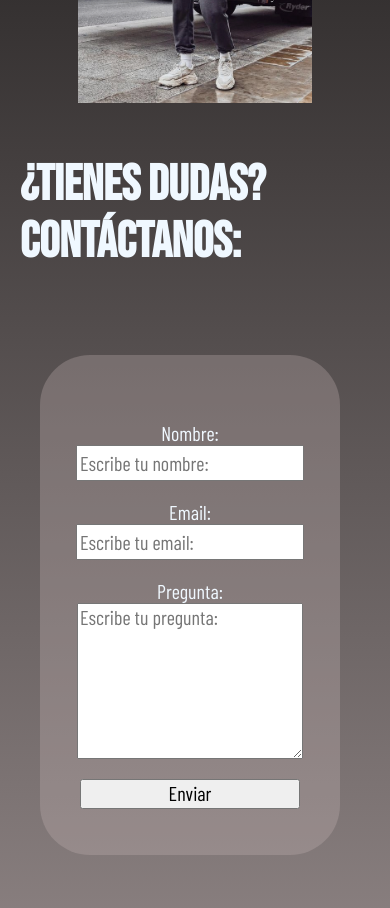
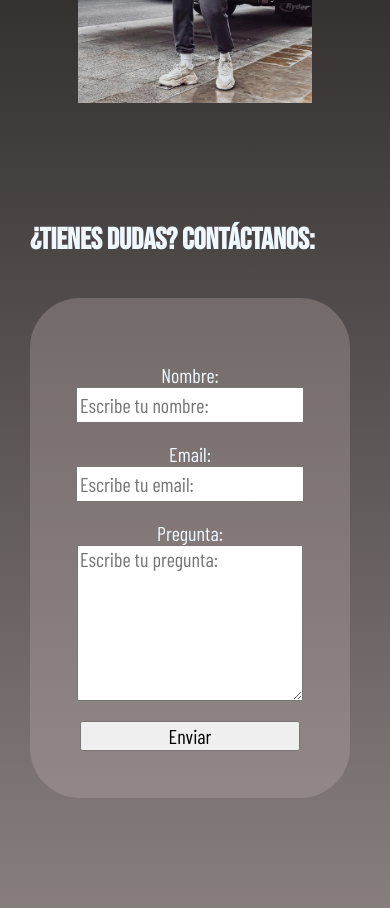
Before and after one commit to markelDeusto/Entregables, a plain HTML site: page Entregable1/sobre-nosotros.html in a window 390 px wide. Shown: the part 800-1708 px from the top of the page. Drawn offline with nearby package versions, Linux system fonts and the light colour scheme; a web font is replaced by a local one.

Commit message:
Retoques en algunas páginas

```diff
--- a/Entregable1/css/styles.css
+++ b/Entregable1/css/styles.css
@@ -165,6 +165,7 @@ a {
   font-size: 4rem;
   margin: 0 20rem 0 25rem;
   border-radius: 1rem;
+  cursor: pointer;
 }
 @media (max-width: 768px) {
   .contenido-dcha img {
@@ -348,6 +349,9 @@ a {
     margin-top: 5rem;
     width: 100%;
   }
+  .parte-abajo h1 {
+    font-size: 3rem;
+  }
   .formulario {
     margin: 5rem;
     margin-left: 7rem;
@@ -363,13 +367,20 @@ a {
   .parte-abajo {
     display: flex;
     flex-direction: column;
-    margin-left: 2rem;
-    margin-top: 2rem;
-    width: 100%;
+    margin-left: 0;
+    margin-right: 0;
+    margin-top: 10rem;
+    width: 39rem;
+  }
+  .parte-abajo h1 {
+    margin-left: 3rem;
+    margin-right: 3rem;
   }
   .formulario {
-    margin-left: 2rem;
-    width: 30rem;
+    margin-left: 3rem;
+    margin-right: 2rem;
+    margin-top: 2rem;
+    width: 32em;
     height: 50rem;
   }
   .formulario label {
@@ -387,6 +398,9 @@ a {
     font-size: 2rem;
     margin-bottom: 2rem;
   }
+}
+.enviar{
+  cursor: pointer;
 }
 
 /*Catalogo*/
@@ -525,6 +539,7 @@ a {
 }
 .boton-agregar-carrito {
   font-size: 2rem;
+  cursor: pointer;
 }
 
 .articulo1 img {
@@ -621,7 +636,7 @@ a {
 }
 @media (max-width: 390px) {
   .contenedor-principal-eco {
-    height: 120rem;
+    height: 125rem;
     display: flex;
     flex-direction: column;
   }
@@ -641,6 +656,20 @@ a {
 .compromiso p {
   font-family: Barlow Condensed, sans-serif;
   font-size: 2rem;
+}
+@media (max-width: 390px) {
+  .compromiso {
+    margin-left: 2rem;
+    margin-right: 2rem;
+  }
+  .compromiso h3{
+    margin-left: 2rem;
+    margin-right: 2rem;
+  }
+  .compromiso p{
+    margin-left: 2rem;
+    margin-right: 2rem;
+  }
 }
 .izquierda-eco {
   display: flex;
--- a/Entregable1/sobre-nosotros.html
+++ b/Entregable1/sobre-nosotros.html
@@ -92,7 +92,7 @@
               cols="30"
               rows="10"
             ></textarea>
-            <input type="submit" value="Enviar" />
+            <input class="enviar" type="submit" value="Enviar" />
           </div>
         </div>
       </div>
```
